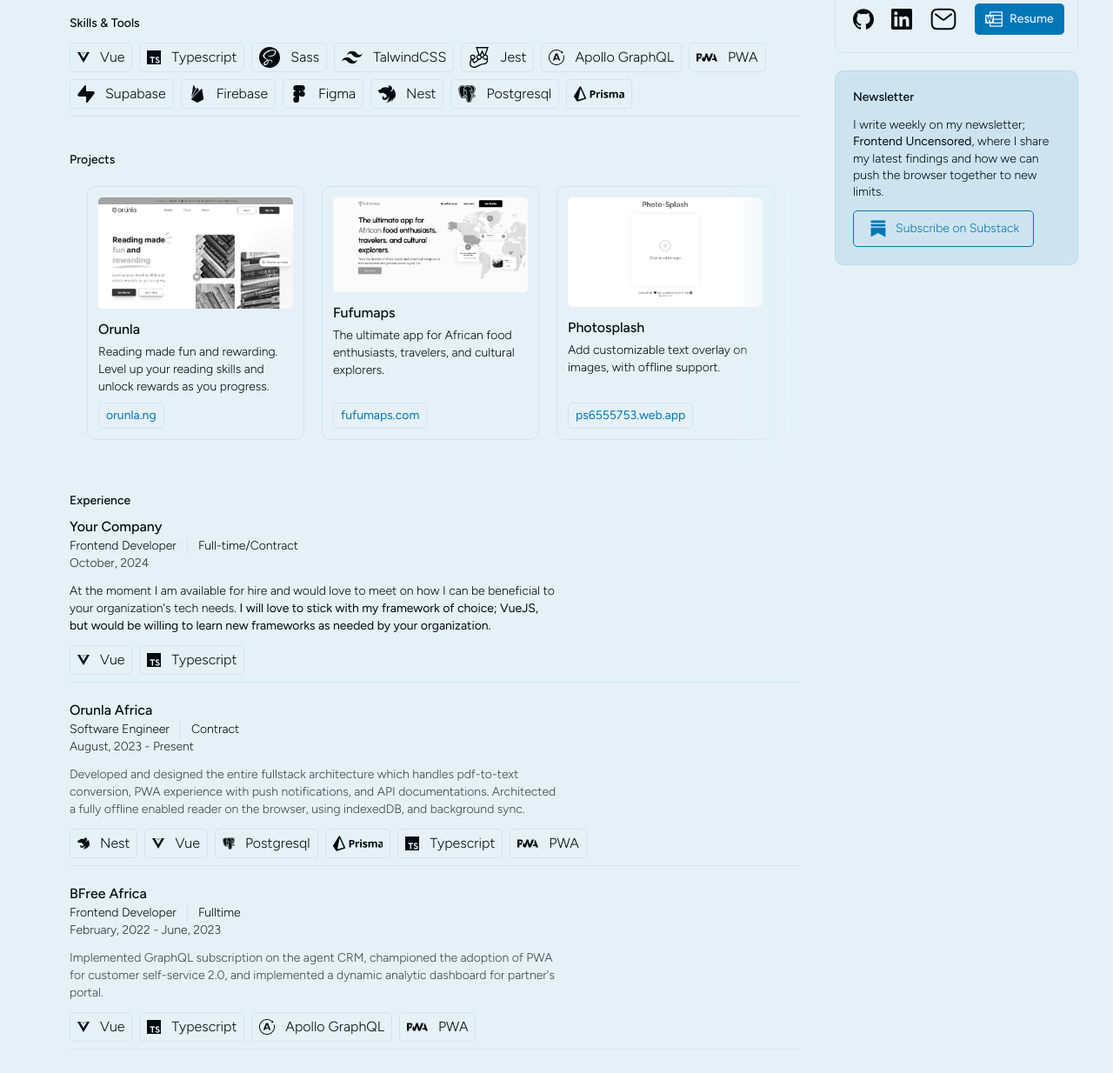
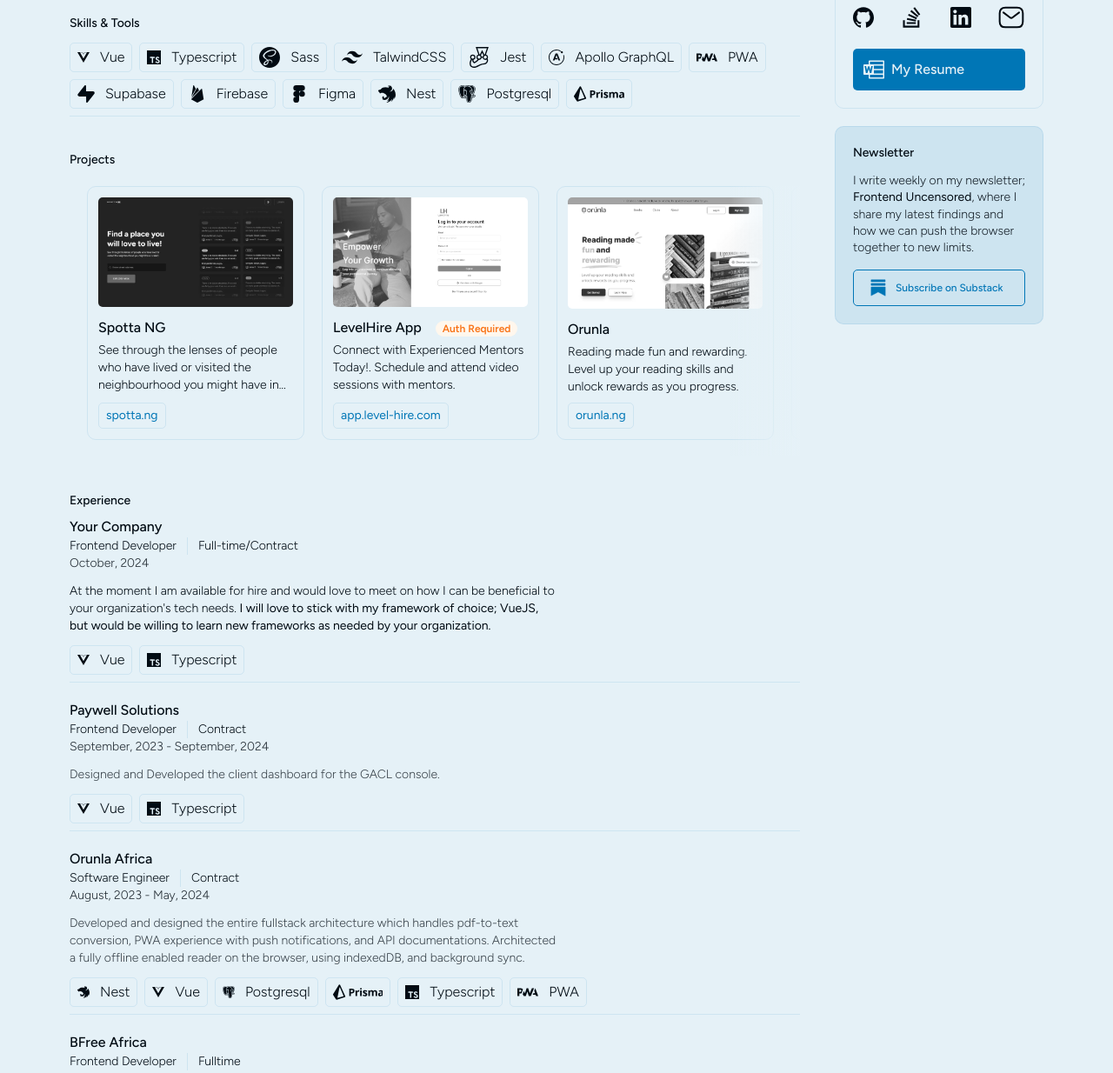
Before and after one commit to booluw/portfolio, a website built with Vite: page index.html in a window 1280 px wide. Shown: the part 277-1511 px from the top of the page at 87% size. Built offline with nearby package versions, Linux system fonts and the light colour scheme.

Commit message:
feat: added new project, and updated some links

```diff
--- a/index.html
+++ b/index.html
@@ -70,7 +70,7 @@
             <a href="#education" class="w-full" data-internal-link>Education</a>
           </li>
         </ul>
-        <div class="mt-5 flex items-center gap-10 md:gap-5">
+        <div class="my-5 flex items-center justify-between">
           <a href="//github.com/booluw" target="_blank" class="inline text-black hover:text-primary">
             <svg fill="currentColor" class="w-[24px]" viewBox="0 0 24 24" role="img" xmlns="http://www.w3.org/2000/svg">
               <g id="SVGRepo_bgCarrier" stroke-width="0"></g>
@@ -83,7 +83,21 @@
             </svg>
           </a>
 
-          <a href="//github.com/booluw" target="_blank" class="inline text-black hover:text-primary">
+          <a href="//stackoverflow.com/users/5454933/booluw" target="_blank"
+            class="inline text-black hover:text-primary">
+            <svg fill="currentColor" class="w-[28px]" viewBox="0 0 24 24" xmlns="http://www.w3.org/2000/svg">
+              <g id="SVGRepo_bgCarrier" stroke-width="0"></g>
+              <g id="SVGRepo_tracerCarrier" stroke-linecap="round" stroke-linejoin="round"></g>
+              <g id="SVGRepo_iconCarrier">
+                <rect width="24" height="24" fill="none"></rect>
+                <path
+                  d="M17.36,20.2V14.82h1.79V22H3V14.82H4.8V20.2H17.36M6.77,14.32l.37-1.76,8.79,1.85-.37,1.76L6.77,14.32m1.16-4.21L8.69,8.5l8.14,3.78-.76,1.62L7.93,10.11m2.26-4,1.15-1.38,6.9,5.76-1.15,1.37-6.9-5.75m4.45-4.25L20,9.08l-1.44,1.07L13.2,2.94l1.44-1.07m-8,16.54v-1.8h9v1.8Z">
+                </path>
+              </g>
+            </svg>
+          </a>
+
+          <a href="//linkedin.com/in/booluw" target="_blank" class="inline text-black hover:text-primary">
             <svg fill="currentColor" class="w-[24px]" viewBox="0 0 24 24" role="img" xmlns="http://www.w3.org/2000/svg">
               <g id="SVGRepo_bgCarrier" stroke-width="0"></g>
               <g id="SVGRepo_tracerCarrier" stroke-linecap="round" stroke-linejoin="round"></g>
@@ -116,10 +130,13 @@
             </svg>
           </a>
 
-          <a href="https://docs.google.com/document/d/1QwcjFuw6chztKCYIqZjjGfrNDJVNcfEsEfi9V0eySUM/edit?usp=sharing"
-            target="_blank"
-            class="flex gap-2 bg-primary text-white hover:bg-black text-sm py-2 px-5 md:px-3 rounded-sm font-[500] transition-colors ease-in-out">
-            <svg fill="currentColor" class="w-[20px]" viewBox="0 0 24 24" role="img" xmlns="http://www.w3.org/2000/svg">
+
+        </div>
+
+        <a href="https://docs.google.com/document/d/e/2PACX-1vQ-PKq-NQYZzzFd8mv1C1EDqEvGV4d7yQBUQOGWC832sliPv03dcOSoQ9JAo91Y0PdQYX7RCG0wS_0C/pub"
+          title="Boluwatife Johnson's Resume" target="_blank"
+          class="flex items-center gap-2 bg-primary text-white hover:bg-black p-3 rounded-sm font-[500] transition-colors ease-in-out">
+          <svg fill="currentColor" class="w-[24px]" viewBox="0 0 24 24" role="img" xmlns="http://www.w3.org/2000/svg">
             <g id="SVGRepo_bgCarrier" stroke-width="0"></g>
             <g id="SVGRepo_tracerCarrier" stroke-linecap="round" stroke-linejoin="round"></g>
             <g id="SVGRepo_iconCarrier">
@@ -128,19 +145,19 @@
               </path>
             </g>
           </svg>
-            Resume
+          My Resume
         </a>
-        </div>
       </div>
       <div class="p-5 border border-border rounded bg-border" data-animate>
         <h2 class="font-[500] text-black text-sm">Newsletter</h2>
-        <p class="text-sm leading-snug my-3">
-          I write weekly on my newsletter; <span class="font-[400]">Frontend Uncensored</span>, where I share my latest
-          findings and how we can push the browser together to new limits.
+        <p class="text-sm leading-snug mt-3 mb-4">
+          <span class="opacity-90">I write weekly on my newsletter;</span> <span class="font-[400]">Frontend
+            Uncensored</span><span class="opacity-90">, where I share my latest
+            findings and how we can push the browser together to new limits.</span>
         </p>
 
         <a href="//booluw.substack.com" target="_blank"
-          class="inline-flex items-center gap-2 py-2 px-4 rounded-sm text-sm text-primary border border-primary hover:text-white hover:bg-primary">
+          class="flex items-center gap-2 py-2 px-4 rounded-sm text-xs text-primary border border-primary hover:text-white hover:bg-primary font-[500]">
           <svg class="w-[24px]" viewBox="0 0 48 48" id="a" xmlns="http://www.w3.org/2000/svg" fill="#000000">
             <g id="SVGRepo_bgCarrier" stroke-width="0"></g>
             <g id="SVGRepo_tracerCarrier" stroke-linecap="round" stroke-linejoin="round"></g>
@@ -389,6 +406,47 @@
         <div
           class="w-full flex flex-col md:flex-row overflow-y-hidden overflow-x-auto gap-5 py-5 md:pr-14 !scrollbar !scrollbar-track-border/[.02] !scrollbar-thumb-border">
           <div
+            class="flex-shrink-0 w-full md:w-[250px] border border-border p-3 rounded group cursor-default  flex flex-col items-start justify-between">
+            <div data-animate>
+              <img src="/spottang-page-screenshot.webp" alt="Thumbnail of SpottaNG home page"
+                class="w-full h-auto rounded-sm grayscale group-hover:grayscale-0 transition-all ease-in-out" />
+              <div class="mt-3">
+                <h3 class="font-[500]">Spotta NG</h3>
+                <p class="text-sm mt-1 mb-2 md:line-clamp-3">
+                  See through the lenses of people who have lived or visited the neighbourhood you might have in mind.
+                </p>
+              </div>
+            </div>
+            <a href="//spotta.ng" target="_blank"
+              class="inline-flex py-1 px-2 border border-border rounded-sm text-primary group-hover:bg-primary group-hover:text-white group-hover:border-primary text-sm font-[400]"
+              data-animate>
+              spotta.ng
+            </a>
+          </div>
+
+          <div
+            class="flex-shrink-0 w-full md:w-[250px] border border-border p-3 rounded group cursor-default  flex flex-col items-start justify-between">
+            <div data-animate>
+              <img src="/levelhire-page-screenshot.webp" alt="Thumbnail of SpottaNG home page"
+                class="w-full h-auto rounded-sm grayscale group-hover:grayscale-0 transition-all ease-in-out" />
+              <div class="mt-3">
+                <h3 class="font-[500] inline-block mr-3">LevelHire App</h3>
+                <span class="text-xs bg-orange-50 text-orange-500 font-semibold py-[2px] px-2 rounded">Auth
+                  Required</span>
+                <p class="text-sm mt-1 mb-2 md:line-clamp-3">
+                  Connect with Experienced Mentors Today!.
+                  Schedule and attend video sessions with mentors.
+                </p>
+              </div>
+            </div>
+            <a href="//app.level-hire.com" target="_blank"
+              class="inline-flex py-1 px-2 border border-border rounded-sm text-primary group-hover:bg-primary group-hover:text-white group-hover:border-primary text-sm font-[400]"
+              rel="nofollow" data-animate>
+              app.level-hire.com
+            </a>
+          </div>
+
+          <div
             class="flex-shrink-0 w-full md:w-[250px] border border-border p-3 rounded group cursor-default flex flex-col items-start justify-between">
             <div data-animate>
               <img src="/orunla-page-screenshot.webp" alt="Thumbnail of Orunla Africa landing page"
@@ -445,25 +503,6 @@
               class="inline-flex py-1 px-2 border border-border rounded-sm text-primary group-hover:bg-primary group-hover:text-white group-hover:border-primary text-sm font-[400]"
               data-animate>
               ps6555753.web.app
-            </a>
-          </div>
-
-          <div
-            class="flex-shrink-0 w-full md:w-[250px] border border-border p-3 rounded group cursor-default  flex flex-col items-start justify-between">
-            <div data-animate>
-              <img src="/spottang-page-screenshot.webp" alt="Thumbnail of SpottaNG home page"
-                class="w-full h-auto rounded-sm grayscale group-hover:grayscale-0 transition-all ease-in-out" />
-              <div class="mt-3">
-                <h3 class="font-[500]">Spotta NG</h3>
-                <p class="text-sm mt-1 mb-2 md:line-clamp-3">
-                  See through the lenses of people who have lived or visited the neighbourhood you might have in mind.
-                </p>
-              </div>
-            </div>
-            <a href="//spotta.ng" target="_blank"
-              class="inline-flex py-1 px-2 border border-border rounded-sm text-primary group-hover:bg-primary group-hover:text-white group-hover:border-primary text-sm font-[400]"
-              data-animate>
-              spotta.ng
             </a>
           </div>
         </div>
@@ -533,6 +572,55 @@
 
           <div class="border-b border-border py-2">
             <div>
+              <h3 class="font-[500]">Paywell Solutions</h3>
+              <div class="text-sm flex gap-3">
+                <h4 class="border-r border-border pr-3">
+                  Frontend Developer
+                </h4>
+                <h4 class="">Contract</h4>
+              </div>
+              <h4 class="text-sm opacity-85">
+                September, 2023 - September, 2024
+              </h4>
+            </div>
+            <p class="my-3 text-sm md:w-2/3 opacity-75">
+              Designed and Developed the client dashboard for the GACL console.
+            </p>
+            <div class="flex flex-wrap gap-2">
+              <div
+                class="bg-transparent text-black hover:bg-primary hover:text-white flex gap-3 items-center py-1 px-2 border border-border rounded-sm transition-colors ease-in-out">
+                <svg class="w-[14px]" fill="currentColor" viewBox="0 0 24 24" role="img"
+                  xmlns="http://www.w3.org/2000/svg">
+                  <g id="SVGRepo_bgCarrier" stroke-width="0"></g>
+                  <g id="SVGRepo_tracerCarrier" stroke-linecap="round" stroke-linejoin="round"></g>
+                  <g id="SVGRepo_iconCarrier">
+                    <path
+                      d="M24,1.61H14.06L12,5.16,9.94,1.61H0L12,22.39ZM12,14.08,5.16,2.23H9.59L12,6.41l2.41-4.18h4.43Z">
+                    </path>
+                  </g>
+                </svg>
+                Vue
+              </div>
+
+              <div
+                class="bg-transparent text-black hover:bg-primary hover:text-white flex gap-3 items-center py-1 px-2 border border-border rounded-sm transition-colors ease-in-out">
+                <svg fill="currentColor" class="w-[16px]" viewBox="0 0 24 24" role="img"
+                  xmlns="http://www.w3.org/2000/svg">
+                  <g id="SVGRepo_bgCarrier" stroke-width="0"></g>
+                  <g id="SVGRepo_tracerCarrier" stroke-linecap="round" stroke-linejoin="round"></g>
+                  <g id="SVGRepo_iconCarrier">
+                    <path
+                      d="M0 12v12h24V0H0zm19.341-.956c.61.152 1.074.423 1.501.865.221.236.549.666.575.77.008.03-1.036.73-1.668 1.123-.023.015-.115-.084-.217-.236-.31-.45-.633-.644-1.128-.678-.728-.05-1.196.331-1.192.967a.88.88 0 0 0 .102.45c.16.331.458.53 1.39.933 1.719.74 2.454 1.227 2.911 1.92.51.773.625 2.008.278 2.926-.38.998-1.325 1.676-2.655 1.9-.411.073-1.386.062-1.828-.018-.964-.172-1.878-.648-2.442-1.273-.221-.243-.652-.88-.625-.925.011-.016.11-.077.22-.141.108-.061.511-.294.892-.515l.69-.4.145.214c.202.308.643.731.91.872.766.404 1.817.347 2.335-.118a.883.883 0 0 0 .313-.72c0-.278-.035-.4-.18-.61-.186-.266-.567-.49-1.649-.96-1.238-.533-1.771-.864-2.259-1.39a3.165 3.165 0 0 1-.659-1.2c-.091-.339-.114-1.189-.042-1.531.255-1.197 1.158-2.03 2.461-2.278.423-.08 1.406-.05 1.821.053zm-5.634 1.002l.008.983H10.59v8.876H8.38v-8.876H5.258v-.964c0-.534.011-.98.026-.99.012-.016 1.913-.024 4.217-.02l4.195.012z">
+                    </path>
+                  </g>
+                </svg>
+                Typescript
+              </div>
+            </div>
+          </div>
+
+          <div class="border-b border-border py-2">
+            <div>
               <h3 class="font-[500]">Orunla Africa</h3>
               <div class="text-sm flex gap-3">
                 <h4 class="border-r border-border pr-3">
@@ -541,7 +629,7 @@
                 <h4 class="">Contract</h4>
               </div>
               <h4 class="text-sm opacity-85">
-                August, 2023 - Present
+                August, 2023 - May, 2024
               </h4>
             </div>
             <p class="my-3 text-sm md:w-2/3 opacity-75">
@@ -731,8 +819,8 @@
               </div>
             </div>
             <p class="my-3 text-sm md:w-2/3 font-[400]">
-              <span class="font-[300] opacity-75">
-                Graduated magna cum laude, having mentored over 5 colleagues in web development, being the
+              Graduated magna cum laude<span class="font-[300] opacity-75">, having mentored over 5 colleagues in web
+                development, being the
               </span> president of my department
               <span class="font-[300] opacity-75">student association and awarded the</span>
               VC award for Excellence
@@ -763,7 +851,7 @@
       </div>
 
       <footer class="mt-10 text-center opacity-75 cursor-pointer" data-easter="clk" title="Double Click to see inside">
-        Made with 💗 and 💡 <br /> <span class="font-[400]">&copy; Booluw, 2024</span>
+        Made with 💗 and 💡 <br /> <span class="font-[400]">&copy; Booluw, <span data-insert="year"></span></span>
       </footer>
     </main>
   </section>
```
Also changed, not shown: public/levelhire-page-screenshot.webp (added). Lines whose indentation alone changed are shown as unchanged.
